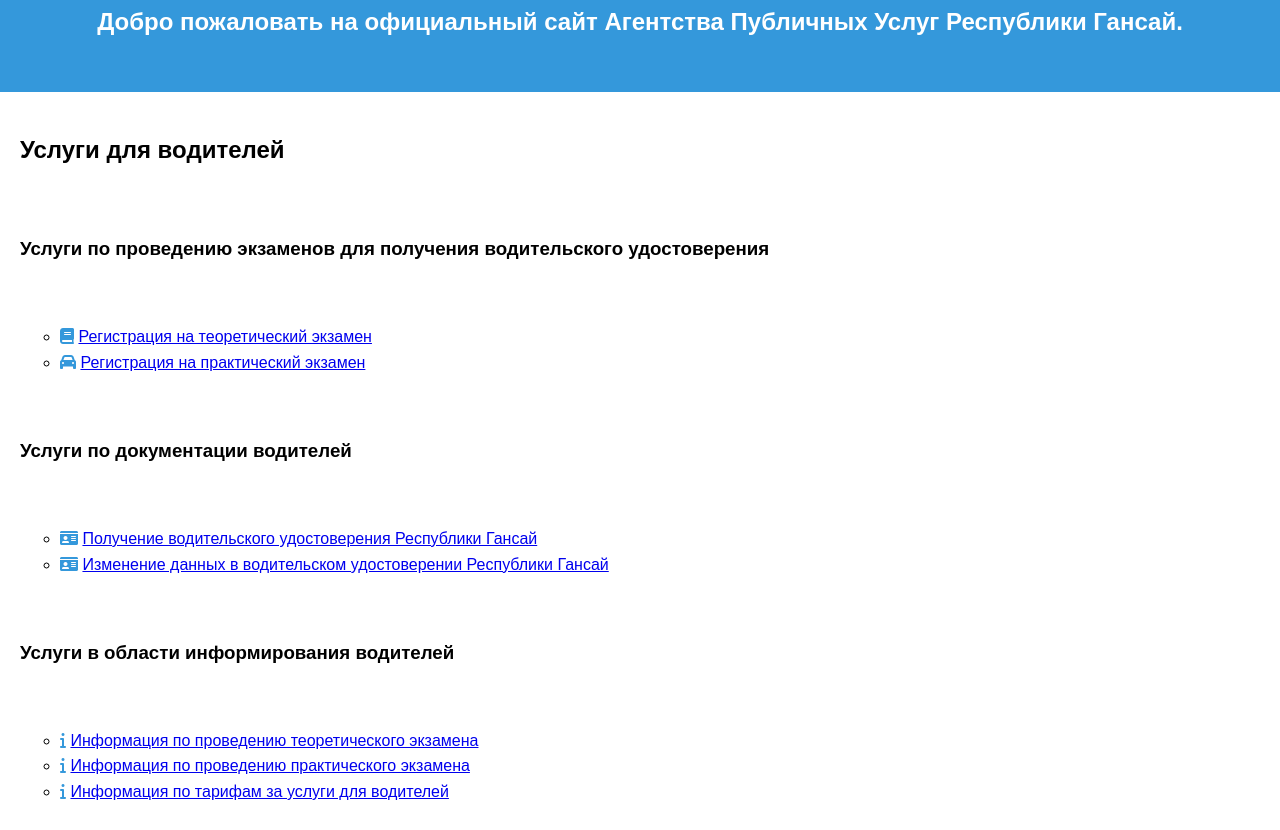
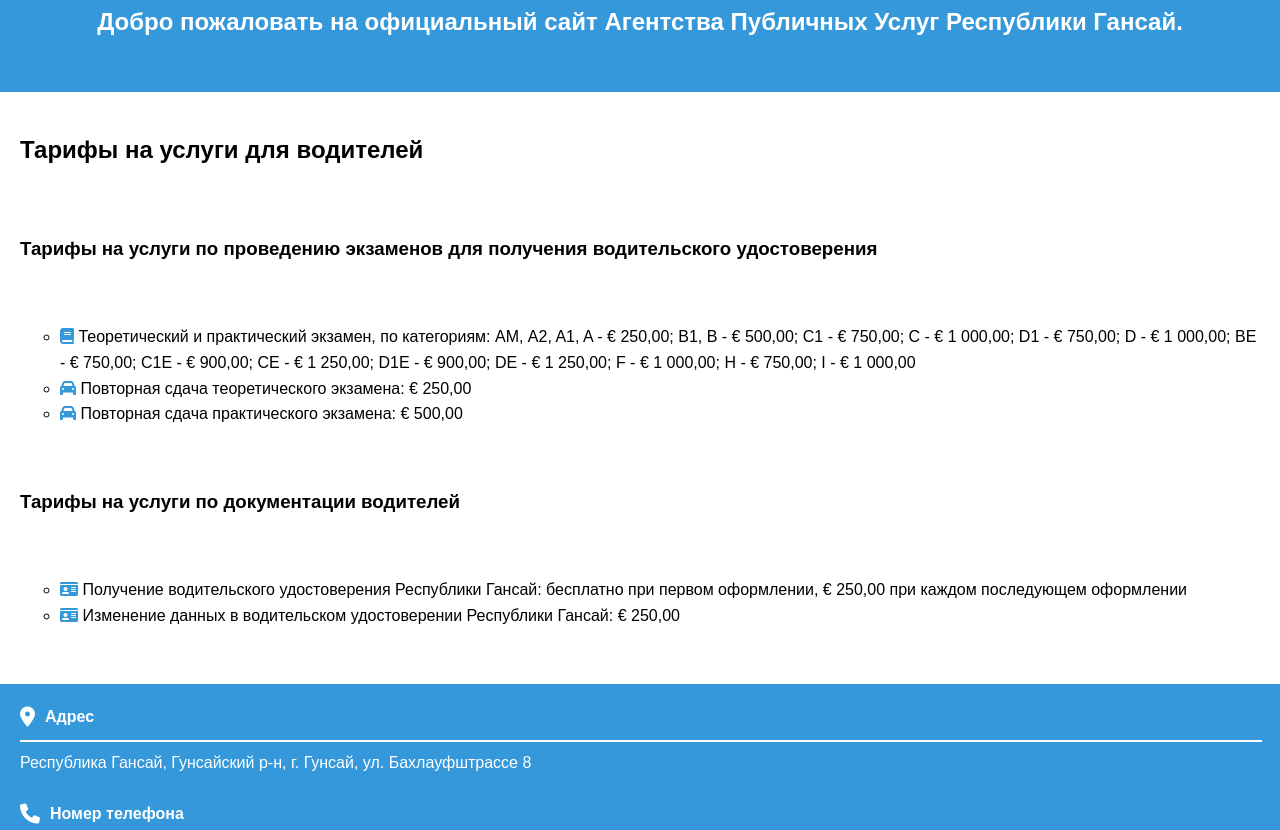
Before and after one commit to fsshadow2023/gpsa-drivers-prices-info-ru.ga.gov, a plain HTML site: page index.html in a window 1280 px wide. Shown: the part 595-1425 px from the top of the page. Drawn offline with Linux system fonts and the light colour scheme.

Commit message:
Update index.html

```diff
--- a/index.html
+++ b/index.html
@@ -322,9 +322,9 @@
                 <div class="language-menu" id="languageMenu">
                     RU
                     <div class="dropdown">
-                        <a href="https://fsshadow2023.github.io/gpsa-drivers-ru.ga.gov/" onclick="changeLanguage('RU')">RU</a>
-                        <a href="https://fsshadow2023.github.io/gpsa-drivers-en.ga.gov/" onclick="changeLanguage('EN')">EN</a>
-                        <a href="https://fsshadow2023.github.io/gpsa-drivers-de.ga.gov/" onclick="changeLanguage('DE')">DE</a>
+                        <a href="https://fsshadow2023.github.io/gpsa-drivers-prices-info-ru.ga.gov/" onclick="changeLanguage('RU')">RU</a>
+                        <a href="https://fsshadow2023.github.io/gpsa-drivers-prices-info-en.ga.gov/" onclick="changeLanguage('EN')">EN</a>
+                        <a href="https://fsshadow2023.github.io/gpsa-drivers-prices-info-de.ga.gov/" onclick="changeLanguage('DE')">DE</a>
                     </div>
                 </div>
             </div>
@@ -369,28 +369,21 @@
     </div>
 
     <div class="container" id="services">
-        <h2>Услуги для водителей</h2>
+        <h2>Тарифы на услуги для водителей</h2>
         <br>
-        <h3>Услуги по проведению экзаменов для получения водительского удостоверения</h3>
+        <h3>Тарифы на услуги по проведению экзаменов для получения водительского удостоверения</h3>
         <br>
         <ul style="list-style-type: circle">
-        <li><i class="fa-solid fa-book" style="color: #3498DB;"></i> <a href="https://docs.google.com/forms/d/e/1FAIpQLSeI5jf_sCl5jw2p-Z-K9d8DBCPaZfD8KFumUIOxVbIlpzL9kA/viewform?usp=dialog">Регистрация на теоретический экзамен</a></li>
-        <li><i class="fa-solid fa-car" style="color: #3498DB;"></i> <a href="https://docs.google.com/forms/d/e/1FAIpQLSeek0ql-vD4yVFwVZ6h6e3_L2nKDivvUYmfJ1ZKQgFu7nXXPQ/viewform?usp=dialog">Регистрация на практический экзамен</a></li>
+        <li><i class="fa-solid fa-book" style="color: #3498DB;"></i> Теоретический и практический экзамен, по категориям: АМ, A2, A1, A - € 250,00; B1, B - € 500,00; C1 - € 750,00; C - € 1 000,00; D1 - € 750,00; D - € 1 000,00; BE - € 750,00; C1E - € 900,00; CE - € 1 250,00; D1E - € 900,00; DE - € 1 250,00; F - € 1 000,00; H - € 750,00; I - € 1 000,00</li>
+        <li><i class="fa-solid fa-car" style="color: #3498DB;"></i> Повторная сдача теоретического экзамена: € 250,00</li>
+        <li><i class="fa-solid fa-car" style="color: #3498DB;"></i> Повторная сдача практического экзамена: € 500,00</li>
         </ul>
         <br>
-        <h3>Услуги по документации водителей</h3>
+        <h3>Тарифы на услуги по документации водителей</h3>
         <br>
         <ul style="list-style-type: circle">
-        <li><i class="fa-solid fa-id-card" style="color: #3498DB;"></i> <a href="https://docs.google.com/forms/d/e/1FAIpQLSeaVfQIACjctp6alKpuGrxk9Ii3JGbIZQ_q7Rmc_a3GQb8D4w/viewform?usp=dialog">Получение водительского удостоверения Республики Гансай</a></li>
-        <li><i class="fa-solid fa-id-card" style="color: #3498DB;"></i> <a href="https://docs.google.com/forms/d/e/1FAIpQLScJvnNK3Y3RfhnphJSZFT_jhp5Q88rXnfFXsgYRkNHRfWKw8w/viewform?usp=dialog">Изменение данных в водительском удостоверении Республики Гансай</a></li>
-        </ul>
-        <br>
-        <h3>Услуги в области информирования водителей</h3>
-        <br>
-        <ul style="list-style-type: circle">
-        <li><i class="fa-solid fa-info" style="color: #3498DB;"></i> <a href="https://fsshadow2023.github.io/gpsa-drivers-theory-info-ru.ga.gov/">Информация по проведению теоретического экзамена</a></li>
-        <li><i class="fa-solid fa-info" style="color: #3498DB;"></i> <a href="https://fsshadow2023.github.io/gpsa-drivers-practice-info-ru.ga.gov/">Информация по проведению практического экзамена</a></li>
-        <li><i class="fa-solid fa-info" style="color: #3498DB;"></i> <a href="https://fsshadow2023.github.io/gpsa-drivers-prices-info-ru.ga.gov/">Информация по тарифам за услуги для водителей</a></li>
+        <li><i class="fa-solid fa-id-card" style="color: #3498DB;"></i> Получение водительского удостоверения Республики Гансай: бесплатно при первом оформлении, € 250,00 при каждом последующем оформлении</li>
+        <li><i class="fa-solid fa-id-card" style="color: #3498DB;"></i> Изменение данных в водительском удостоверении Республики Гансай: € 250,00</li>
         </ul>
     </div>
 
```
